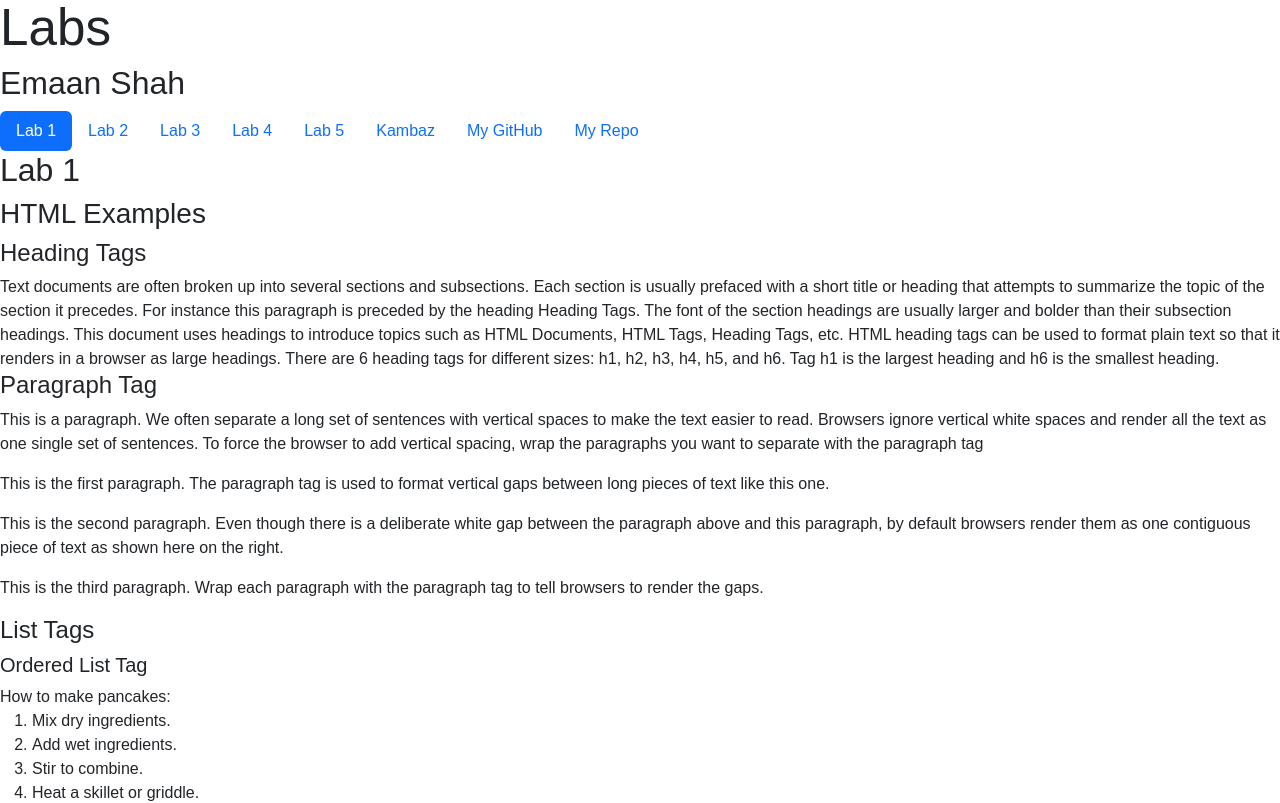
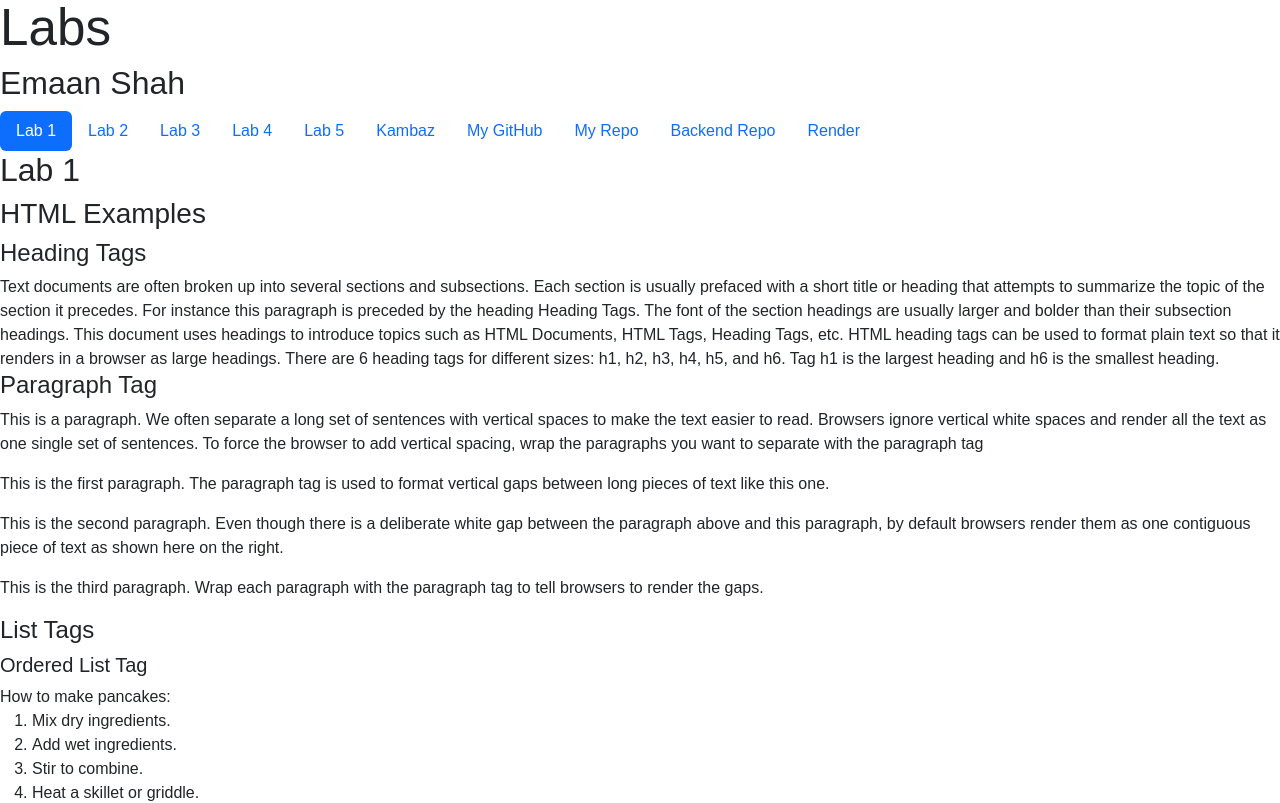
Before and after one commit to em44n/kambaz-react-web-app, a React (Vite) app: page /#/Labs/Lab1 in a window 1280 px wide. Shown: the top 803 px of the page. Built offline with nearby package versions, Linux system fonts and the light colour scheme; no server answers; the HTML template or start-up script is replaced by a standard one.

Commit message:
Changed TOC

```diff
--- a/src/Labs/TOC.tsx
+++ b/src/Labs/TOC.tsx
@@ -31,5 +31,11 @@ export default function TOC() {
       <Nav.Item>
         <Nav.Link id="wd-github" href="https://github.com/em44n/kambaz-react-web-app">My Repo</Nav.Link>
       </Nav.Item>
+      <Nav.Item>
+        <Nav.Link id="wd-github" href="https://github.com/em44n/kambaz-node-server-app.git">Backend Repo</Nav.Link>
+      </Nav.Item>
+      <Nav.Item>
+        <Nav.Link id="wd-github" href="https://kambaz-node-server-app-1234.onrender.com">Render</Nav.Link>
+      </Nav.Item>
     </Nav>
  );}
```
